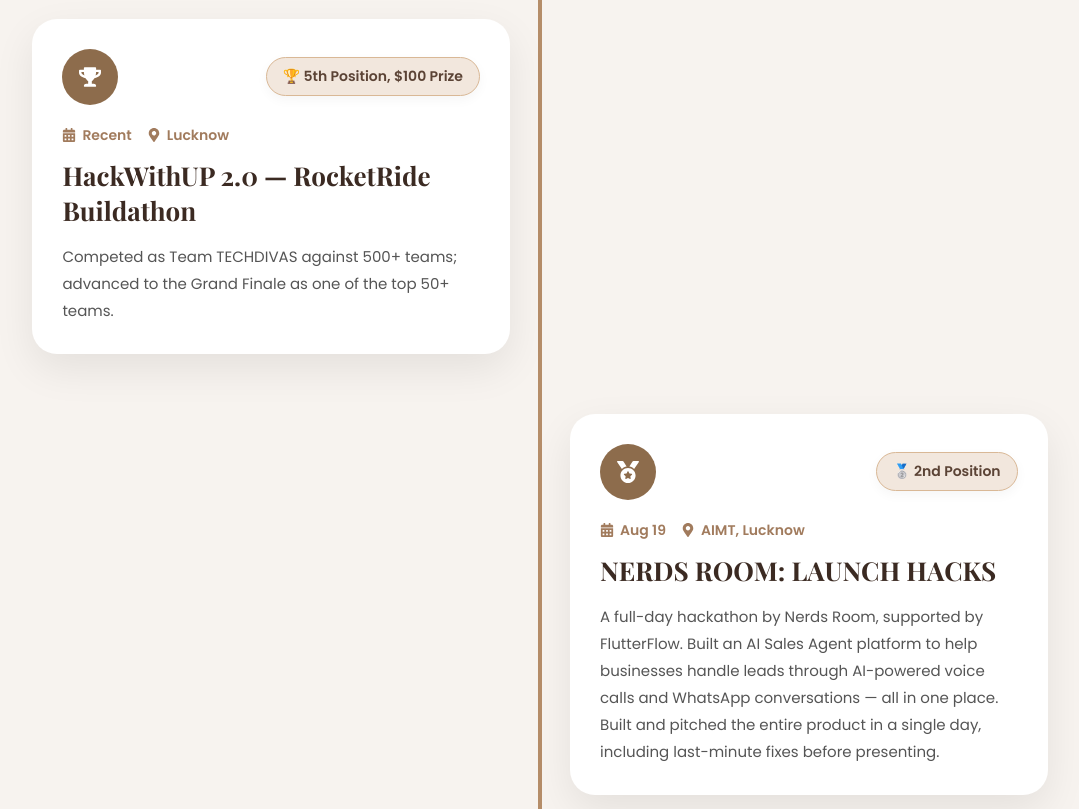
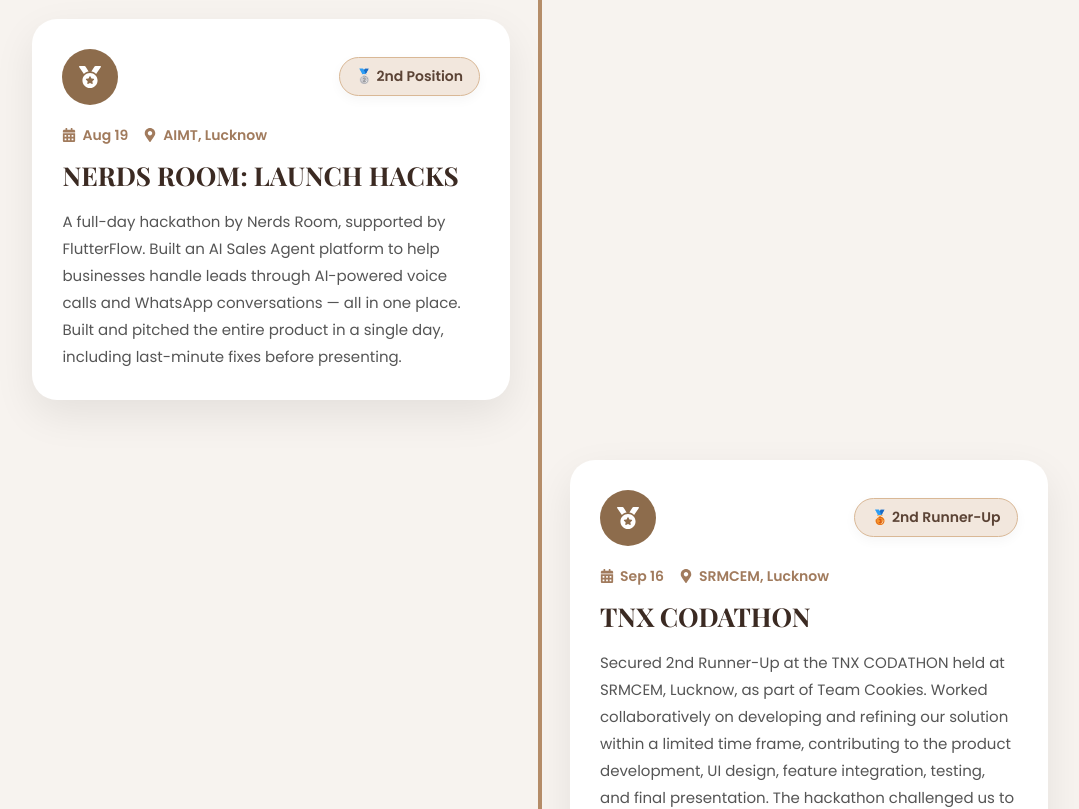
Before and after one commit to samyyy25/MyProfile, a React (Vite) app: page / in a window 1280 px wide. Shown: the part 10480-11289 px from the top of the page, without its empty margins (100-1179 px from the left). Built offline with nearby package versions, Linux system fonts and the light colour scheme.

Commit message:
Update Hackathons.jsx

```diff
--- a/src/components/Hackathons.jsx
+++ b/src/components/Hackathons.jsx
@@ -3,6 +3,24 @@ import { motion } from "framer-motion";
 import { FaTrophy, FaMedal, FaAward, FaCalendarAlt, FaMapMarkerAlt } from "react-icons/fa";
 
 const hackathons = [
+  {
+    icon: <FaMedal />,
+    badge: "🥈 2nd Position",
+    title: "NERDS ROOM: LAUNCH HACKS",
+    location: "AIMT, Lucknow",
+    date: "Aug 19",
+    description:
+      "A full-day hackathon by Nerds Room, supported by FlutterFlow. Built an AI Sales Agent platform to help businesses handle leads through AI-powered voice calls and WhatsApp conversations — all in one place. Built and pitched the entire product in a single day, including last-minute fixes before presenting."
+  },
+  {
+  icon: <FaMedal />,
+  badge: "🥉 2nd Runner-Up",
+  title: "TNX CODATHON",
+  location: "SRMCEM, Lucknow",
+  date: "Sep 16",
+  description:
+    "Secured 2nd Runner-Up at the TNX CODATHON held at SRMCEM, Lucknow, as part of Team Cookies. Worked collaboratively on developing and refining our solution within a limited time frame, contributing to the product development, UI design, feature integration, testing, and final presentation. The hackathon challenged us to turn our idea into a working solution while solving problems under time constraints and adapting quickly to feedback from mentors and judges. Our efforts earned us a place among the top-performing teams at the event."
+  },
   {
     icon: <FaTrophy />,
     badge: "🏆 5th Position, $100 Prize",
@@ -11,15 +29,6 @@ const hackathons = [
     date: "Recent",
     description:
       "Competed as Team TECHDIVAS against 500+ teams; advanced to the Grand Finale as one of the top 50+ teams."
-  },
-  {
-    icon: <FaMedal />,
-    badge: "🥈 2nd Position",
-    title: "NERDS ROOM: LAUNCH HACKS",
-    location: "AIMT, Lucknow",
-    date: "Aug 19",
-    description:
-      "A full-day hackathon by Nerds Room, supported by FlutterFlow. Built an AI Sales Agent platform to help businesses handle leads through AI-powered voice calls and WhatsApp conversations — all in one place. Built and pitched the entire product in a single day, including last-minute fixes before presenting."
   },
   {
     icon: <FaAward />,
```
